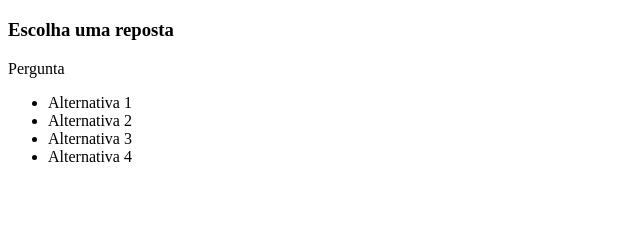
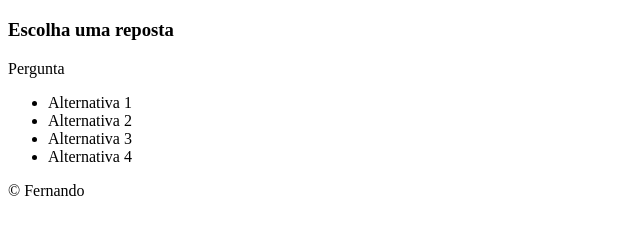
Before and after one commit to Fernando-Rodrigo/QuizApp, a plain HTML site: page index.html in a window 1280 px wide. Shown: the part 61-296 px from the top of the page, without its empty margins (0-640 px from the left). Drawn offline with Linux system fonts and the light colour scheme.

Commit message:
Atualização de conteúdo
Adicionado o footer

```diff
--- a/index.html
+++ b/index.html
@@ -27,6 +27,11 @@
             </ul>
         </div>
     </section>
+
+    <footer>
+        <p>&copy; Fernando</p>
+    </footer>
+
 </body>
 
 </html>
```
